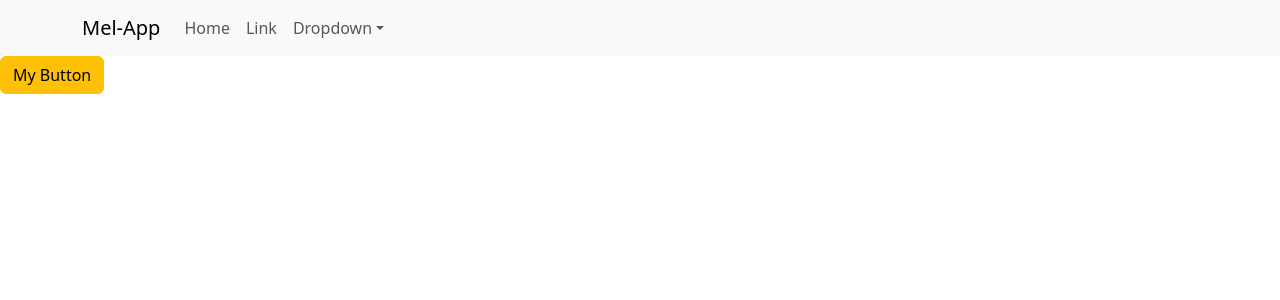
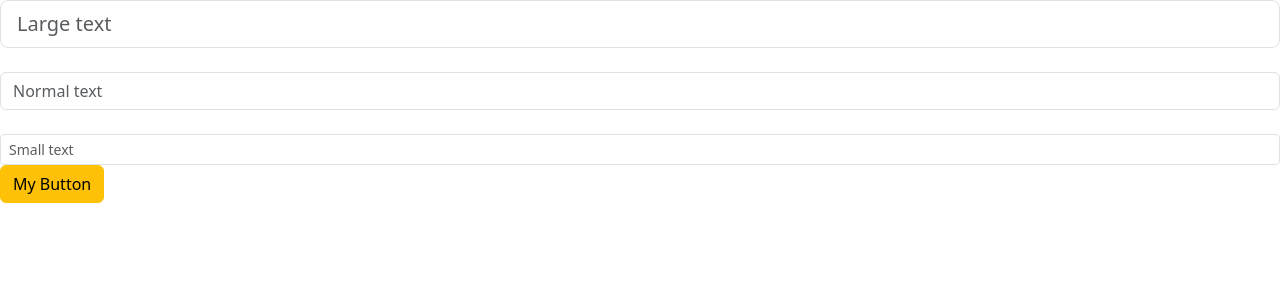
Before and after one commit to Melchalk/ReactApp, a React (Vite) app in the folder mel-vite/: page / in a window 1280 px wide. Shown: the top 300 px of the page. Built offline with nearby package versions, Linux system fonts and the light colour scheme; the HTML template or start-up script is replaced by a standard one.

Commit message:
add useState

```diff
--- a/mel-vite/src/App.tsx
+++ b/mel-vite/src/App.tsx
@@ -1,35 +1,20 @@
 import 'bootstrap/dist/css/bootstrap.min.css';
-import { Button, Container, Nav, NavDropdown, Navbar } from 'react-bootstrap';
+import { useState } from 'react';
+import { Button } from 'react-bootstrap';
+import { MyText } from './Components/MyText';
 
 function App() {
+  const [stateButton, setStateButton] = useState(true);
+  const [stateText, setStateText] = useState<string>("");
+
+  console.log(stateButton);
+
   return (
-    <>
-      <Navbar expand="lg" className="bg-body-tertiary">
-        <Container>
-          <Navbar.Brand href="#home">Mel-App</Navbar.Brand>
-          <Navbar.Toggle aria-controls="basic-navbar-nav" />
-          <Navbar.Collapse id="basic-navbar-nav">
-            <Nav className="me-auto">
-              <Nav.Link href="#home">Home</Nav.Link>
-              <Nav.Link href="#link">Link</Nav.Link>
-              <NavDropdown title="Dropdown" id="basic-nav-dropdown">
-                <NavDropdown.Item href="#action/3.1">Action</NavDropdown.Item>
-                <NavDropdown.Item href="#action/3.2">
-                  Another action
-                </NavDropdown.Item>
-                <NavDropdown.Item href="#action/3.3">Something</NavDropdown.Item>
-                <NavDropdown.Divider />
-                <NavDropdown.Item href="#action/3.4">
-                  Separated link
-                </NavDropdown.Item>
-              </NavDropdown>
-            </Nav>
-          </Navbar.Collapse>
-        </Container>
-      </Navbar>
-      <Button variant="warning">My Button</Button>{' '}
-    </>
-  )
+      <>
+        {MyText(stateText, setStateText)}
+        <Button variant="warning" onClick={() => setStateButton(!stateButton)}>My Button</Button>
+      </>
+  );
 }
 
-export default App
+export default App;
--- /dev/null
+++ b/mel-vite/src/Components/MyText.tsx
@@ -0,0 +1,16 @@
+import Form from "react-bootstrap/Form";
+
+export function MyText(state:string, fun:React.Dispatch<React.SetStateAction<string>>)
+{
+    console.log(state);
+
+    return (
+        <>
+            <Form.Control size="lg" type="text" placeholder="Large text" onChange={(t) => fun(t.target.value)}/>
+            <br />
+            <Form.Control type="text" placeholder="Normal text" />
+            <br />
+            <Form.Control size="sm" type="text" placeholder="Small text" />
+        </>
+    );
+}
```
